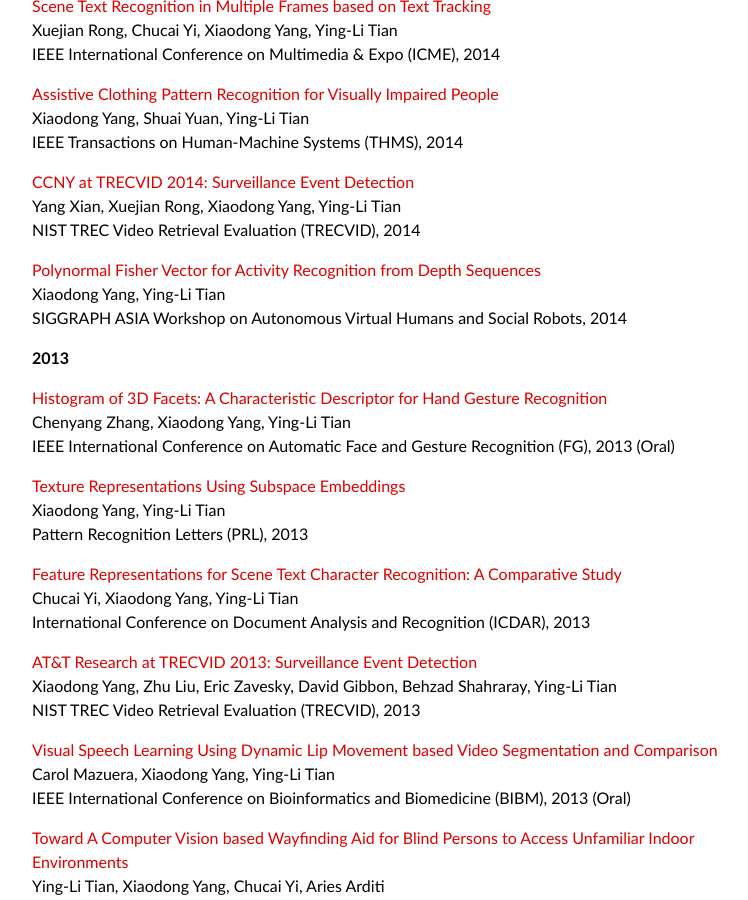
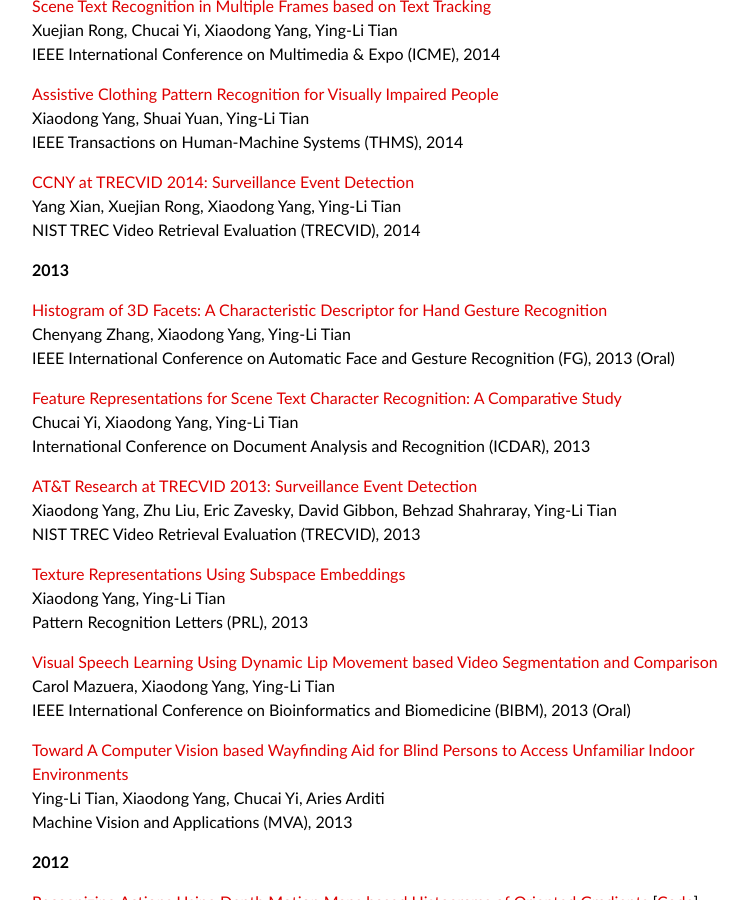
Before and after one commit to xiaodongyang/xiaodongyang.github.io, a Jekyll site: the page built from publications/index.md, in a window 1280 px wide and 900 px high, scrolled down 2755 px. Shown: the whole window, without its empty margins (263-1011 px from the left). Built offline with Jekyll 4.4.1, drawn with Linux system fonts in a browser that asks for light colours; some web fonts are replaced.

Commit message:
Update index.md

```diff
--- a/publications/index.md
+++ b/publications/index.md
@@ -135,19 +135,11 @@
 Yang Xian, Xuejian Rong, Xiaodong Yang, Ying-Li Tian
 NIST TREC Video Retrieval Evaluation (TRECVID), 2014
 
-[Polynormal Fisher Vector for Activity Recognition from Depth Sequences](/publications/papers/.pdf)
-Xiaodong Yang, Ying-Li Tian
-SIGGRAPH ASIA Workshop on Autonomous Virtual Humans and Social Robots, 2014
-
 **2013**
 
 [Histogram of 3D Facets: A Characteristic Descriptor for Hand Gesture Recognition](/publications/papers/fg13.pdf)
 Chenyang Zhang, Xiaodong Yang, Ying-Li Tian
 IEEE International Conference on Automatic Face and Gesture Recognition (FG), 2013 (Oral)
-
-[Texture Representations Using Subspace Embeddings](/publications/papers/prl13.pdf)
-Xiaodong Yang, Ying-Li Tian
-Pattern Recognition Letters (PRL), 2013
 
 [Feature Representations for Scene Text Character Recognition: A Comparative Study](/publications/papers/icdar13.pdf)
 Chucai Yi, Xiaodong Yang, Ying-Li Tian
```
Also changed, not shown: other parts of publications/index.md (+4 -0 lines).
